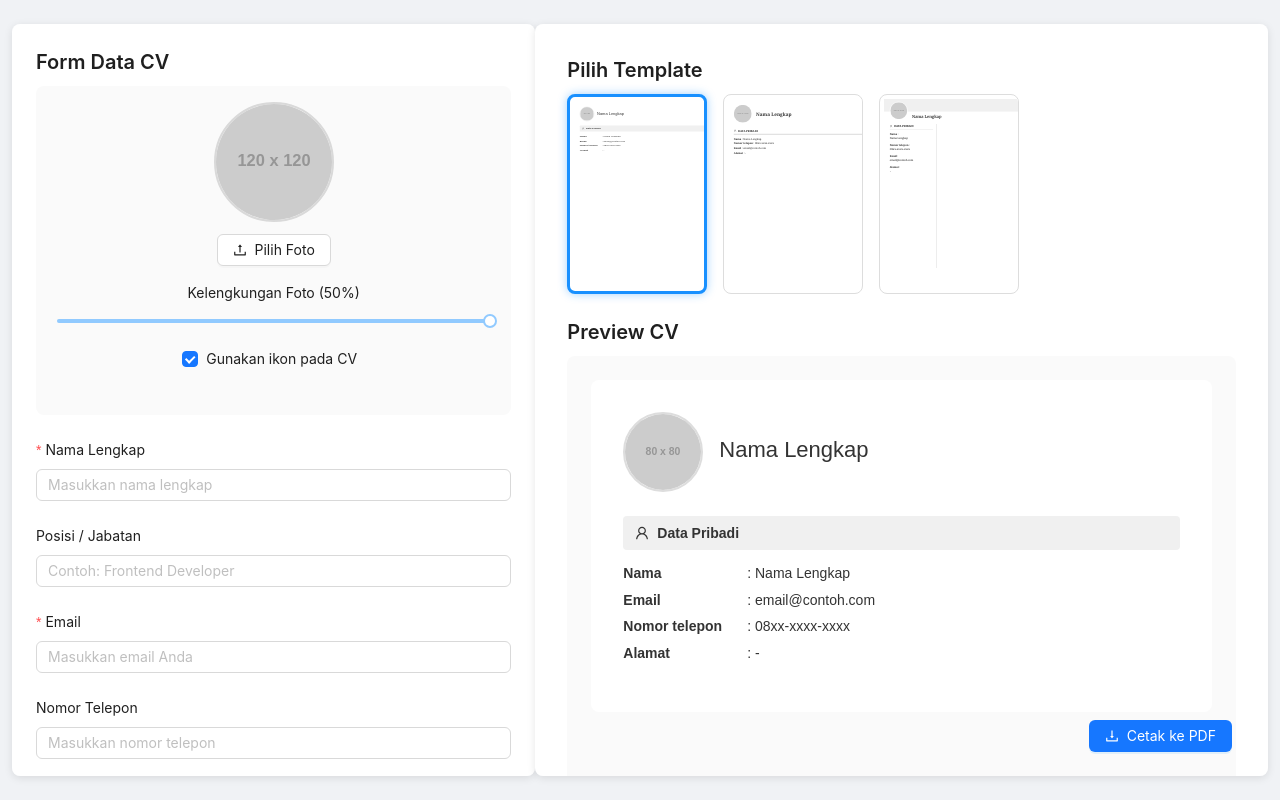
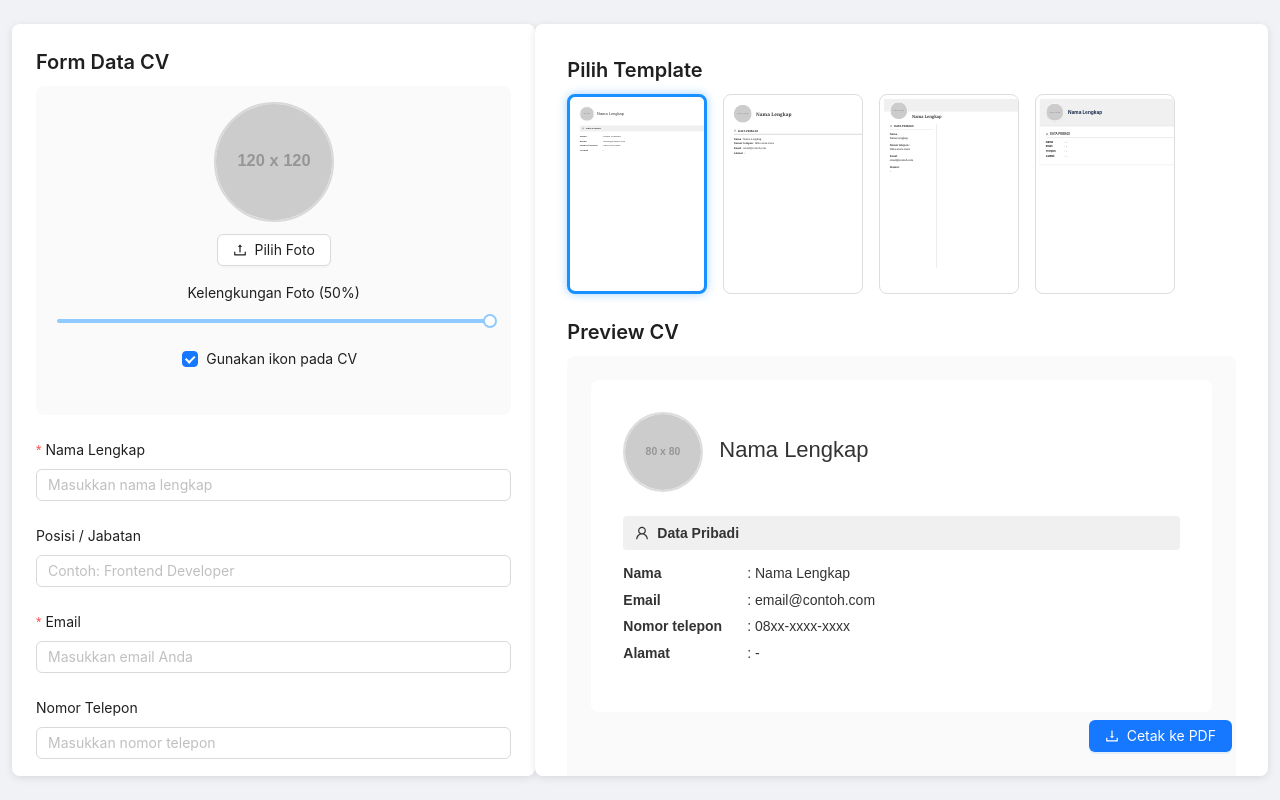
Before and after one commit to mujahidinnn/viste, a React (Vite) app: page / in a window 1280 px wide. Built offline with nearby package versions, Linux system fonts and the light colour scheme.

Commit message:
fix: add CVPreview4

```diff
--- a/src/App.jsx
+++ b/src/App.jsx
@@ -5,6 +5,7 @@ import CVForm from "./components/CVForm";
 import CVPreview from "./components/CVPreview";
 import CVPreview2 from "./components/CVPreview2";
 import CVPreview3 from "./components/CVPreview3";
+import CVPreview4 from "./components/CVPreview4";
 import { exportPDF } from "./utils/pdf";
 
 const { Title } = Typography;
@@ -37,6 +38,8 @@ export default function App() {
 
   const renderSelectedTemplate = () => {
     switch (selectedTemplate) {
+      case "cv4":
+        return <CVPreview4 data={data} />;
       case "cv3":
         return <CVPreview3 data={data} />;
       case "cv2":
@@ -132,6 +135,12 @@ export default function App() {
                   component={<CVPreview3 data={data} />}
                 />
               </Col>
+              <Col>
+                <TemplateThumbnail
+                  id="cv4"
+                  component={<CVPreview4 data={data} />}
+                />
+              </Col>
             </Row>
 
             <Title level={4} style={{ marginTop: 8 }}>
--- /dev/null
+++ b/src/components/CVPreview4.jsx
@@ -0,0 +1,280 @@
+import {
+  UserOutlined,
+  EditOutlined,
+  ShoppingOutlined,
+  ReadOutlined,
+  StarOutlined,
+  GlobalOutlined,
+} from "@ant-design/icons";
+
+export default function CVPreview4({ data }) {
+  const {
+    name,
+    position,
+    email,
+    phone,
+    address,
+    summary,
+    experiences = [],
+    education = [],
+    skills = [],
+    languages = [],
+    avatarUrl,
+    rounded = 50,
+    useIcon = true,
+  } = data || {};
+
+  return (
+    <div
+      style={{
+        fontFamily: "'Inter', Arial, sans-serif",
+        background: "#ffffff",
+        color: "#1a1a1a",
+        lineHeight: 1.6,
+        borderRadius: 8,
+        overflow: "hidden",
+        boxShadow: "0 2px 8px rgba(0,0,0,0.1)",
+      }}
+    >
+      {/* ===== HEADER ===== */}
+      <div
+        style={{
+          background: "#f0f0f0",
+          display: "flex",
+          alignItems: "center",
+          padding: "24px 32px",
+          borderBottom: "3px solid #dfdfdf",
+        }}
+      >
+        <img
+          src={avatarUrl || "https://placehold.co/100x100"}
+          alt="avatar"
+          style={{
+            width: 100,
+            height: 100,
+            borderRadius: `${rounded}%`,
+            objectFit: "cover",
+            marginRight: 24,
+            border: "3px solid #fff",
+            boxShadow: "0 2px 4px rgba(0,0,0,0.1)",
+          }}
+        />
+
+        <div>
+          <h1
+            style={{
+              margin: 0,
+              fontSize: 26,
+              fontWeight: 700,
+              color: "#1a2b4c",
+            }}
+          >
+            {name || "Nama Lengkap"}
+          </h1>
+          {position && (
+            <h3
+              style={{
+                margin: "4px 0 0 0",
+                fontWeight: 500,
+                color: "#444",
+              }}
+            >
+              {position}
+            </h3>
+          )}
+        </div>
+      </div>
+
+      {/* ===== BODY ===== */}
+      <div
+        style={{
+          padding: 32,
+        }}
+      >
+        <SectionHeading
+          title="Data Pribadi"
+          icon={useIcon ? <UserOutlined /> : null}
+        />
+        <InfoRow label="Nama" value={name || "-"} />
+        <InfoRow label="Email" value={email || "-"} />
+        <InfoRow label="Telepon" value={phone || "-"} />
+        <InfoRow label="Alamat" value={address || "-"} />
+
+        {summary && (
+          <>
+            <SectionHeading
+              title="Ringkasan Profil"
+              icon={useIcon ? <EditOutlined /> : null}
+            />
+            <div
+              style={{
+                textAlign: "justify",
+                color: "#444",
+                fontSize: 14,
+                borderLeft: "4px solid #ccc",
+                paddingLeft: 12,
+                marginBottom: 24,
+              }}
+              dangerouslySetInnerHTML={{ __html: summary }}
+            />
+          </>
+        )}
+
+        {skills.length > 0 && (
+          <>
+            <SectionHeading
+              title="Keterampilan"
+              icon={useIcon ? <StarOutlined /> : null}
+            />
+            <ul style={{ marginTop: 8 }}>
+              {skills.map((s, i) => (
+                <li key={i}>{s?.skill}</li>
+              ))}
+            </ul>
+          </>
+        )}
+
+        {languages.length > 0 && (
+          <>
+            <SectionHeading
+              title="Bahasa"
+              icon={useIcon ? <GlobalOutlined /> : null}
+            />
+            <ul style={{ marginTop: 8 }}>
+              {languages.map((lang, i) => (
+                <li key={i}>
+                  {lang?.language}{" "}
+                  {lang?.level ? (
+                    <span style={{ color: "#777" }}>– {lang.level}</span>
+                  ) : null}
+                </li>
+              ))}
+            </ul>
+          </>
+        )}
+
+        {experiences.length > 0 && (
+          <>
+            <SectionHeading
+              title="Pengalaman Kerja"
+              icon={useIcon ? <ShoppingOutlined /> : null}
+            />
+            {experiences.map((exp, i) => {
+              const e = exp || {};
+              return (
+                <div
+                  key={i}
+                  style={{
+                    marginBottom: 20,
+                    borderBottom: "1px solid #eee",
+                    paddingBottom: 10,
+                  }}
+                >
+                  <strong>{e.position || "Jabatan"}</strong>
+                  <div style={{ fontStyle: "italic", color: "#555" }}>
+                    {e.company || "Perusahaan"}
+                  </div>
+                  <div style={{ color: "#777", fontSize: 13 }}>
+                    {formatPeriod(e.period)}
+                  </div>
+                  {e.description && (
+                    <div
+                      style={{ marginTop: 6 }}
+                      dangerouslySetInnerHTML={{
+                        __html: e.description,
+                      }}
+                    />
+                  )}
+                </div>
+              );
+            })}
+          </>
+        )}
+
+        {education.length > 0 && (
+          <>
+            <SectionHeading
+              title="Pendidikan"
+              icon={useIcon ? <ReadOutlined /> : null}
+            />
+            {education.map((edu, i) => {
+              const e = edu || {};
+              return (
+                <div
+                  key={i}
+                  style={{
+                    marginBottom: 20,
+                    borderBottom: "1px solid #eee",
+                    paddingBottom: 10,
+                  }}
+                >
+                  <strong>{e.major || "Jurusan"}</strong>
+                  <div style={{ fontStyle: "italic", color: "#555" }}>
+                    {e.school || "Institusi"}
+                  </div>
+                  <div style={{ color: "#777", fontSize: 13 }}>
+                    {formatPeriod(e.period)}
+                  </div>
+                  {e.description && (
+                    <div
+                      style={{ marginTop: 6 }}
+                      dangerouslySetInnerHTML={{
+                        __html: e.description,
+                      }}
+                    />
+                  )}
+                </div>
+              );
+            })}
+          </>
+        )}
+      </div>
+    </div>
+  );
+}
+
+/* ===== Sub Components ===== */
+function SectionHeading({ title, icon }) {
+  return (
+    <div
+      style={{
+        display: "flex",
+        alignItems: "center",
+        gap: 8,
+        fontWeight: 600,
+        fontSize: 16,
+        color: "#222",
+        borderBottom: "2px solid #ccc",
+        paddingBottom: 4,
+        marginBottom: 12,
+        textTransform: "uppercase",
+      }}
+    >
+      {icon}
+      {title}
+    </div>
+  );
+}
+
+function InfoRow({ label, value }) {
+  return (
+    <p style={{ margin: "4px 0", fontSize: 14 }}>
+      <strong style={{ display: "inline-block", width: 100 }}>{label}</strong> :{" "}
+      {value || "-"}
+    </p>
+  );
+}
+
+function formatPeriod(period) {
+  if (!Array.isArray(period) || period.length === 0) return "";
+  const [start, end] = period;
+  const format = (date) => {
+    if (!date) return "";
+    const d = new Date(date);
+    if (isNaN(d)) return "";
+    const month = d.toLocaleString("default", { month: "short" });
+    const year = d.getFullYear();
+    return `${month} ${year}`;
+  };
+  return `${format(start)}${end ? " – " + format(end) : ""}`;
+}
```
